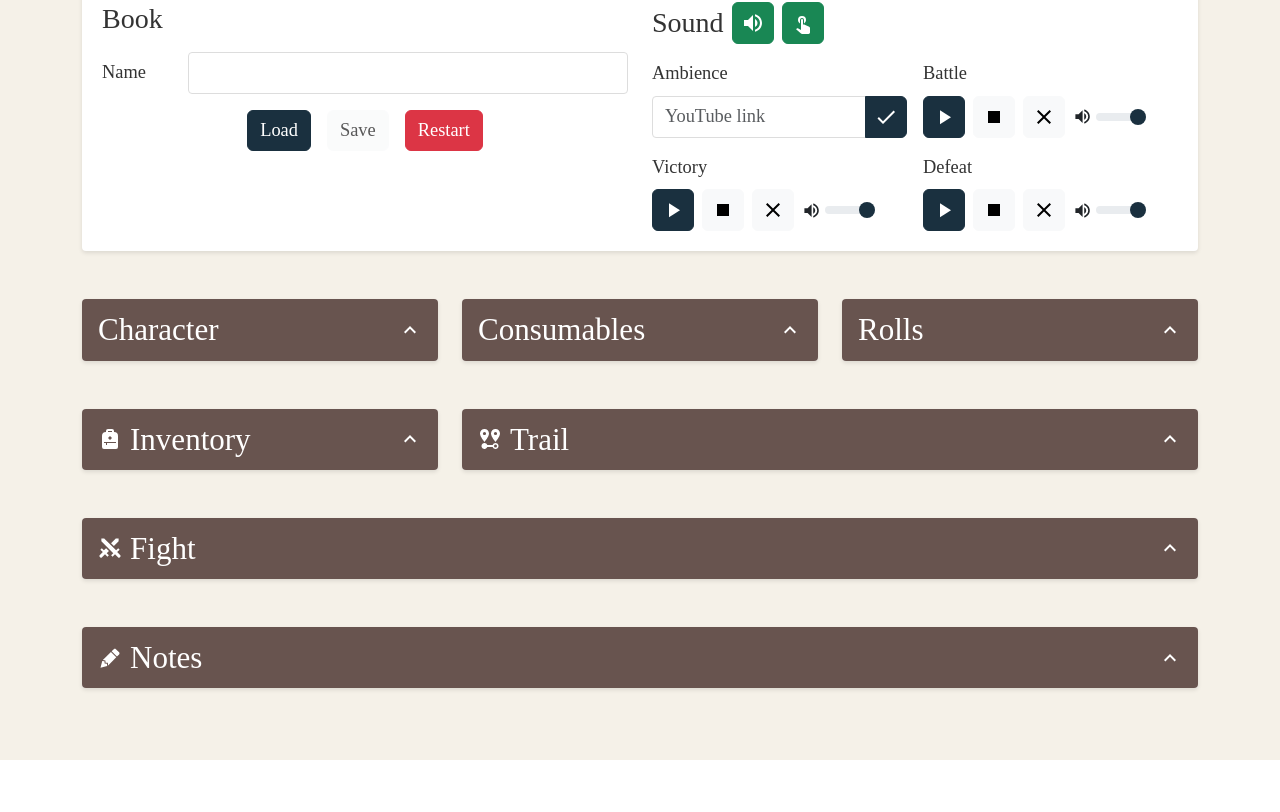
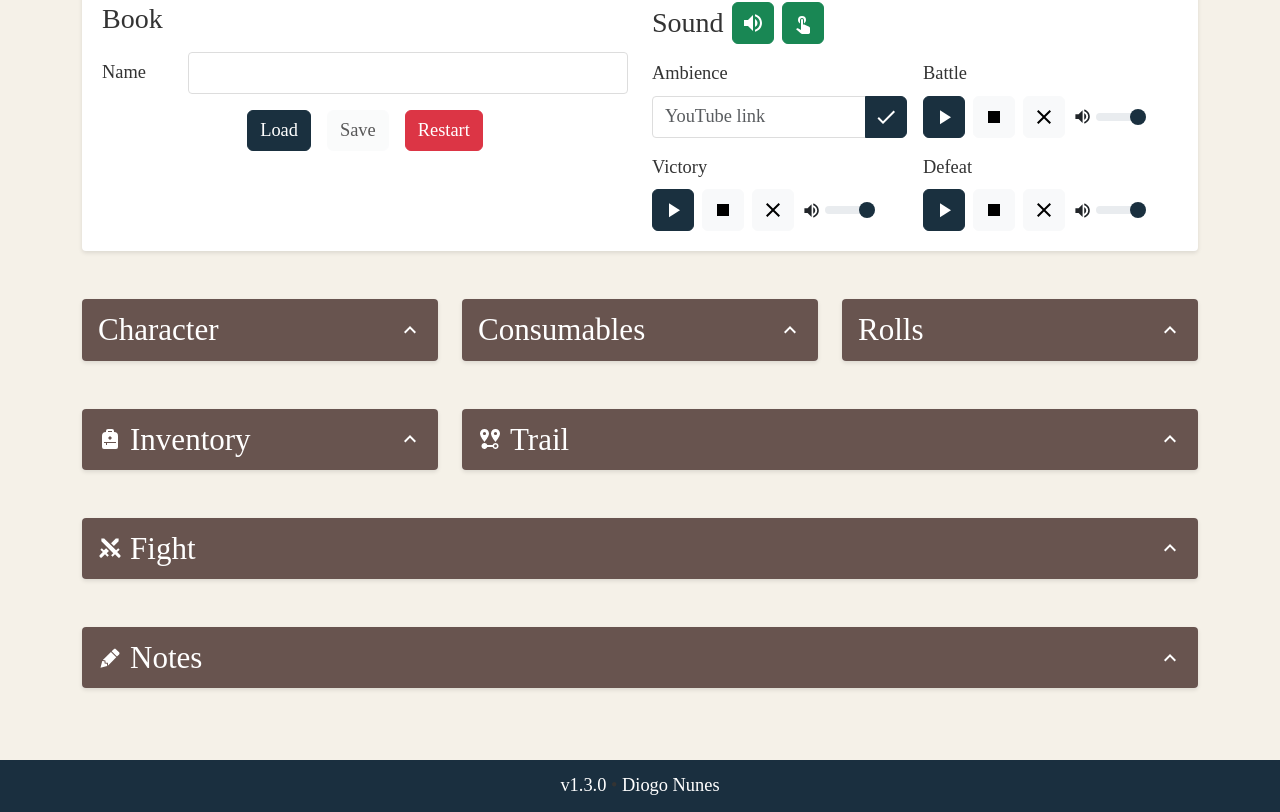
Before and after one commit to dialex/fnf-companion, a React (Vite) app: page / in a window 1280 px wide. Shown: the part 196-1008 px from the top of the page. Before the commit the page ends 956 px from the top, so only its background shows below. Built offline with nearby package versions, Linux system fonts and the light colour scheme; a web font is replaced by a local one.

Commit message:
feat: add footer with version and author info

```diff
--- a/src/App.jsx
+++ b/src/App.jsx
@@ -29,6 +29,7 @@ import './App.css';
 
 // Components
 import Header from './components/Header';
+import Footer from './components/Footer';
 import CharacterSection from './components/CharacterSection';
 import ConsumablesSection from './components/ConsumablesSection';
 import DiceRollsSection from './components/DiceRollsSection';
@@ -1674,7 +1675,7 @@ function App() {
   ]);
 
   return (
-    <div className="min-vh-100 bg-beige">
+    <div className="min-vh-100 bg-beige d-flex flex-column">
       {showYouDied && (
         <div className="you-died-overlay">
           <div className="you-died-text">{t('fight.youDied')}</div>
@@ -1698,7 +1699,7 @@ function App() {
           onCancel={() => setShowResetConfirm(false)}
         />
       )}
-      <main className="container mx-auto py-4">
+      <main className="container mx-auto py-4 flex-grow-1">
         <div className="row gx-4 mb-4">
           <div className="col-12">
             <GameSection
@@ -1871,6 +1872,7 @@ function App() {
             </div>
         </div>
       </main>
+      <Footer />
     </div>
   );
 }
--- /dev/null
+++ b/src/components/Footer.jsx
@@ -0,0 +1,47 @@
+import React from 'react';
+import packageJson from '../../package.json';
+
+export default function Footer() {
+  const linkStyle = {
+    transition: 'color 0.2s',
+  };
+
+  const handleLinkHover = (e, isEntering) => {
+    e.target.style.color = isEntering ? '#ffc107' : 'white';
+  };
+
+  return (
+    <footer
+      className="text-white"
+      style={{ backgroundColor: 'var(--header-bg)', padding: '0.75rem 0' }}
+    >
+      <div className="container mx-auto px-4">
+        <p className="content mb-0 text-center">
+          <a
+            href="https://github.com/dialex/fnf-companion"
+            target="_blank"
+            rel="noopener noreferrer"
+            className="text-white text-decoration-none"
+            style={linkStyle}
+            onMouseEnter={(e) => handleLinkHover(e, true)}
+            onMouseLeave={(e) => handleLinkHover(e, false)}
+          >
+            v{packageJson.version}
+          </a>
+          {' • '}
+          <a
+            href="https://diogonunes.com/"
+            target="_blank"
+            rel="noopener noreferrer"
+            className="text-white text-decoration-none"
+            style={linkStyle}
+            onMouseEnter={(e) => handleLinkHover(e, true)}
+            onMouseLeave={(e) => handleLinkHover(e, false)}
+          >
+            Diogo Nunes
+          </a>
+        </p>
+      </div>
+    </footer>
+  );
+}
```
Lines whose indentation alone changed are shown as unchanged.
